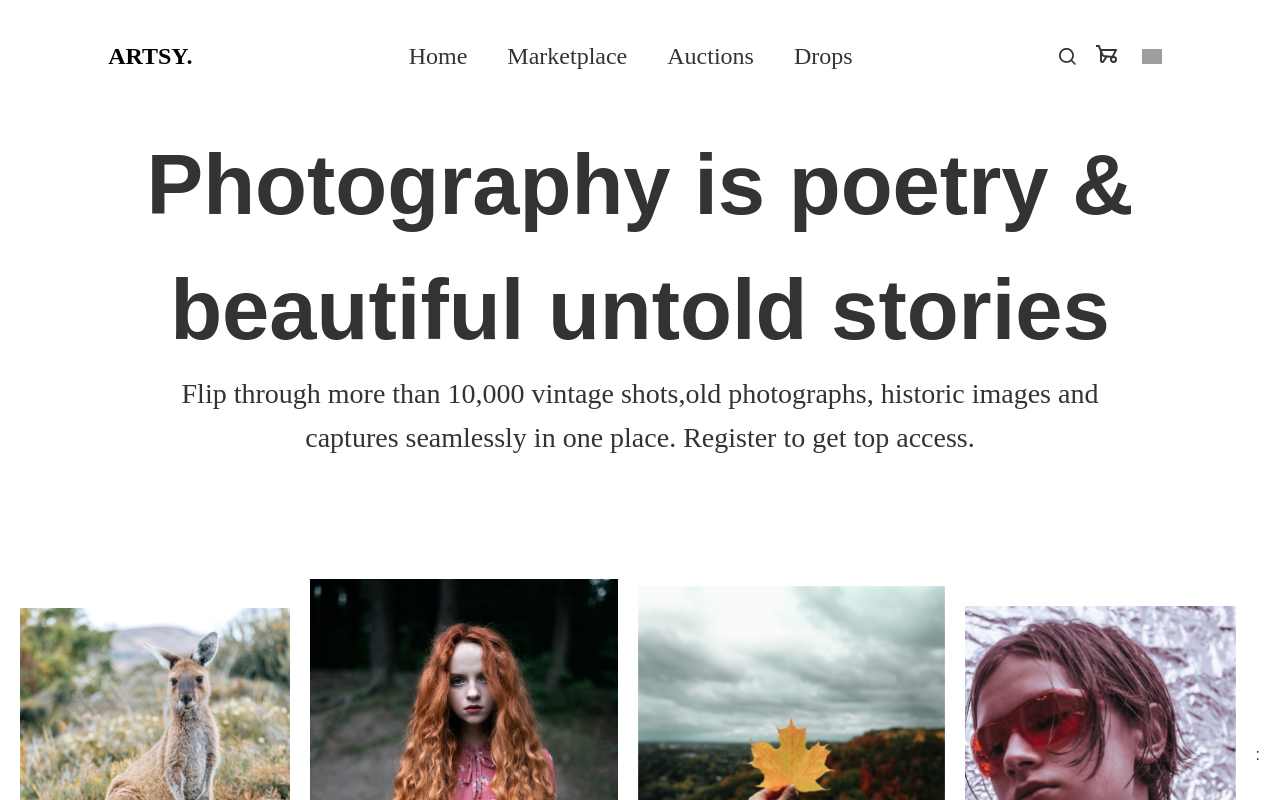
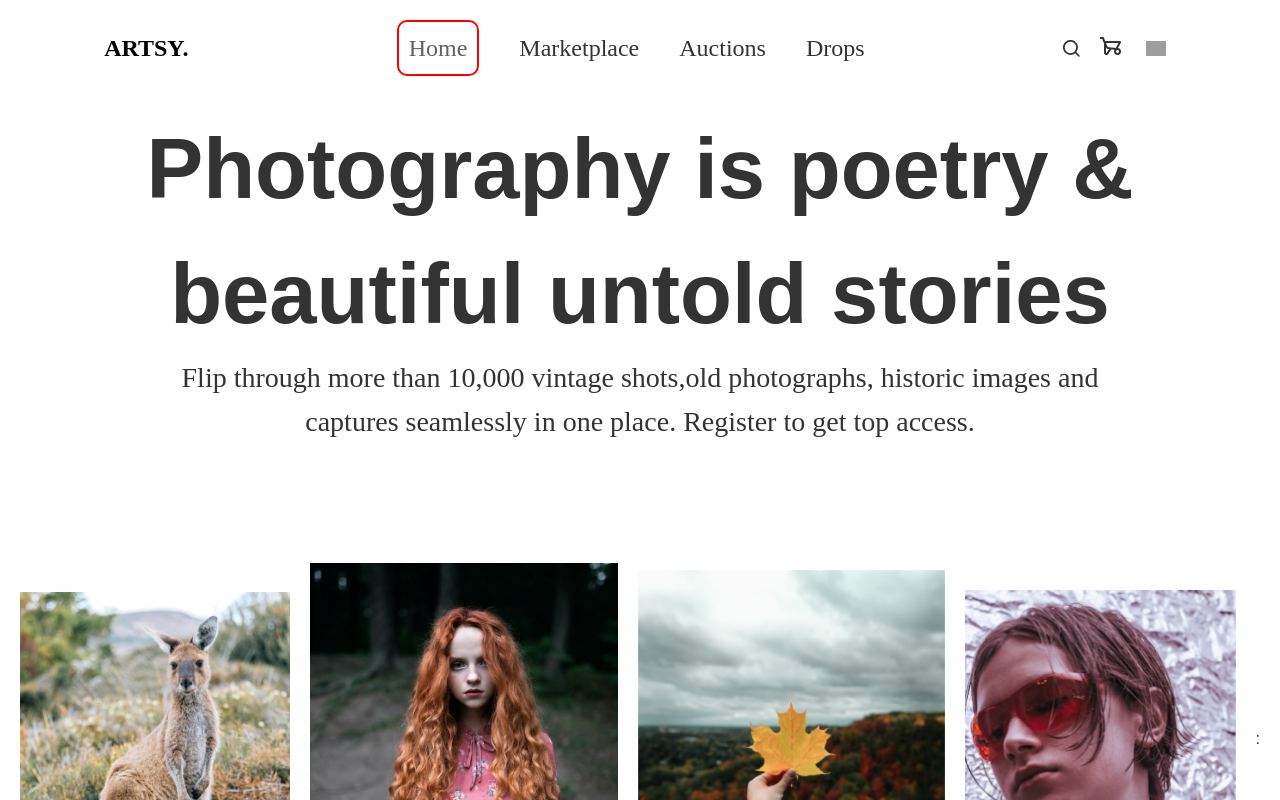
Before and after one commit to Ericchuk/ARTSY., a React (Create React App) app: page / in a window 1280 px wide. Shown: the top 800 px of the page. Built offline with nearby package versions, Linux system fonts and the light colour scheme; grey boxes are pictures that could not be loaded; a web font is replaced by a local one.

Commit message:
included the firebase database but still have to make it append

```diff
--- a/package.json
+++ b/package.json
@@ -1,15 +1,17 @@
 {
-  "name": "routing",
+  "name": "artsy",
   "version": "0.1.0",
   "private": true,
   "dependencies": {
     "@testing-library/jest-dom": "^5.16.5",
     "@testing-library/react": "^13.4.0",
     "@testing-library/user-event": "^13.5.0",
+    "firebase": "^9.19.1",
     "react": "^18.2.0",
     "react-dom": "^18.2.0",
     "react-router-dom": "^6.8.1",
     "react-scripts": "5.0.1",
+    "react-toastify": "^9.1.2",
     "swiper": "^9.0.5",
     "web-vitals": "^2.1.4"
   },
--- a/src/components/cssfiles/navbar.css
+++ b/src/components/cssfiles/navbar.css
@@ -35,18 +35,31 @@
   font-size: 25px;
   text-decoration: none;
   color: var(--sec-color);
+  position:relative;
+  display:flex;
+  justify-content:center;
+  align-items:center;
 }
 .nav ul a li {
-  padding: 10px 0;
+  /* padding: 10px 0; */
   font-family: "Satoshi";
   font-weight: var(--font-weight);
   font-size: var(--font-size);
   line-height: var(--line-height);
+  /* margin:0 20px; */
 }
 .nav .msg-icon {
   position: absolute;
   bottom: 60px;
   right: 10px;
+}
+
+.active{
+  color: var(--tie-color);
+  border:2px solid red;
+  border-radius:10px;
+  padding:0 10px;
+  margin:10px;
 }
 
 @media screen and (min-width: 700px) {
--- a/src/components/homepage-content/homepage.jsx
+++ b/src/components/homepage-content/homepage.jsx
@@ -5,6 +5,7 @@ import Explore from "./exploreandauction";
 import TopCreators from "./topCreators";
 
 export default function Homepage() {
+
   return (
     <article>
       <Banner1 />
--- a/src/components/landingPage.jsx
+++ b/src/components/landingPage.jsx
@@ -13,6 +13,7 @@ import CartPage from "./cart/cartPage";
 import ShippingPage from "./shipping/shippingPage";
 import PaymentPage from "./paymentPage/paymentPage";
 import ThankYou from "./thankYou/thankYou";
+
 
 export default function LandingPage() {
   return (
--- a/src/components/navbar.jsx
+++ b/src/components/navbar.jsx
@@ -1,11 +1,28 @@
 import close from "./img/Vector (3).png";
-import { Link } from 'react-router-dom';
+import { Link, useLocation } from 'react-router-dom';
 import "./cssfiles/navbar.css";
+import { useState, useEffect } from "react";
 
 export default function Navbar({ isOpen, setIsOpen }) {
-  function closeNav() {
+  function closeNav(e) {
     setIsOpen(!isOpen);
   }
+
+  const [active, setActive] = useState("Home");
+  const location = useLocation();
+
+  useEffect(() => {
+    if(location.pathname === '/'){
+      setActive("Home")
+    }else if(location.pathname === "/auction"){
+      setActive("Auction")
+    }else if(location.pathname === "/Marketplace"){
+      setActive("Marketplace")
+    }else if(location.pathname === "/drop"){
+      setActive("Drop")
+    }
+  }, [location])
+
   return (
     <nav className="nav">
       <header>
@@ -13,17 +30,17 @@ export default function Navbar({ isOpen, setIsOpen }) {
         <img src={close} alt="closeNav" onClick={closeNav} />
       </header>
       <ul>
-        <Link to="/"  onClick={closeNav}>
-          <li>Home</li>
+        <Link to="/" >
+          <li id="Home" className={`${active === "Home" ? "active" : ""}`} onClick={closeNav} >Home</li>
         </Link>
-        <Link to="auction"  onClick={closeNav}>
+        <Link to="auction" id="Auction" className={`${active === "Auction" ? "active" : ""}`} onClick={() => setActive("Auction")}  >
           <li>Auctions</li>
         </Link>
-        <Link to="Marketplace"  onClick={closeNav}>
+        <Link to="Marketplace" id="Marketplace" className={`${active === "Marketplace" ? "active" : ""}`} onClick={() => setActive("Marketplace")}>
           <li>Marketplace</li>
         </Link>
-        <Link to="drop"  onClick={closeNav}>
-          <li>Drops</li>
+        <Link to="drop" id="Drop" className={`${active === "Drop" ? "active" : ""}`} onClick={() => setActive("Drop")}>
+          <li >Drops</li>
         </Link>
       </ul>
       <div className="msg-icon" onClick={closeNav}>
--- a/src/components/paymentPage/walletForm.jsx
+++ b/src/components/paymentPage/walletForm.jsx
@@ -1,6 +1,7 @@
 import "./cssfile/walletForm.css";
 import { useContext } from 'react';
 import { ProductContext } from "../productContectApi";
+// import fireDb from "../../config"
 
 
 export default function WalletForm() {
@@ -28,7 +29,7 @@ export default function WalletForm() {
       name: "Safe code",
     },
   ];
-  const {inCart,shippingFare,total, gTotal, select,city,country} = useContext(ProductContext)
+  const {inCart,shippingFare,total, gTotal, select,city,country,writeUserData} = useContext(ProductContext)
 
   const input = inputs.map((each) => {
     return (
@@ -49,7 +50,7 @@ export default function WalletForm() {
             Save my wallet details & information for future transactions
           </label>
         </div>
-        <a href="/cart/payment/thankYou"><button>Confirm</button></a>
+        <a href="/cart/payment/thankYou"><button onClick={writeUserData}>Confirm</button></a>
       </aside>
 
       <aside>
--- a/src/components/productContectApi.jsx
+++ b/src/components/productContectApi.jsx
@@ -11,6 +11,8 @@ import circa from "./img/Rectangle 260.png";
 import firsy from "./img/Rectangle 39.png";
 import secindy from "./img/Rectangle 284.png";
 import thirdy from "./img/Rectangle 287.png";
+import {initializeApp} from 'firebase/app';
+import {getDatabase,ref,set} from 'firebase/database'
 // import PaystackPop from "@paystack/inline-js"
 
 export const ProductContext = createContext();
@@ -420,13 +422,15 @@ export const ProductProvider = ({ children }) => {
   const [shippingFare, setShippingFare] = useState(0);
   const [gTotal, setGTotal] = useState(0);
   const [counter, setCounter] = useState(0);
-  const [paymentData, setPaymentData] = useState([]);
+  const [userData] = useState([]);
   const [email, setEmail] = useState("");
-  const [walletType, setWalletType] = useState("")
-  const [select, setSelect] =  useState("")
+  const [select, setSelect] = useState("");
   const [city, setCity] = useState("");
   const [country, setCountry] = useState("");
   const [number, setNumber] = useState("");
+  const [key, setKey] = useState("");
+  const [safeCode, setSafeCode] = useState("");
+  const [walletType] = useState(select);
 
 
   // paysstack integration
@@ -439,6 +443,65 @@ export const ProductProvider = ({ children }) => {
   //         name:name,
   //     })
   // }
+
+
+  //   firebase database config
+  const config = {
+    apiKey: "AIzaSyDn5WV4Fyq7K89ajxL4FEfy8PfQJBlgsCc",
+    authDomain: "artsy-3d86c.firebaseapp.com",
+    projectId: "artsy-3d86c",
+    storageBucket: "artsy-3d86c.appspot.com",
+    messagingSenderId: "217613921861",
+    appId: "1:217613921861:web:7d4e6672589850d5fb7d2c",
+  };
+
+  const app = initializeApp(config);
+  const db = getDatabase();
+  const reference = ref(db, `userData/ ${userData}` );
+
+  function writeUserData(){
+    set(reference, {
+      email:email,
+      city:city,
+      country:country,
+      number:number,
+      walletType:walletType,
+      total:total,
+      shippingFare:shippingFare,
+      gTotal:gTotal,
+      incart:inCart.map((item) => {
+        return {
+          id:item.id,
+          type:item.type,
+          ref:item.ref,
+          name:item.name,
+          size:item.size,
+          creator:item.creator,
+          price:item.price,
+          img:item.img,
+          quantity:item.quantity,
+        }
+      }),
+     });
+
+  }
+
+  //  writeUserData("chukwauni@gmail.com", "loagos, nigeria");
+
+  //  set(reference, {
+  //   // username:name,
+  //   email:email,
+  //   city:city,
+  //   country:country,
+  //   number:number,
+  //   walletType:walletType,
+  //   paymentData:paymentData,
+  //   total:total,
+  //   shippingFare:shippingFare,
+  //   gTotal:gTotal,
+  //   incart:inCart,
+  //  });
+
 
   return (
     <ProductContext.Provider
@@ -465,12 +528,14 @@ export const ProductProvider = ({ children }) => {
         setCountry,
         number,
         setNumber,
-        paymentData,
-        setPaymentData,
         walletType,
-        setWalletType,
         select,
-        setSelect
+        setSelect,
+        key,
+        setKey,
+        safeCode,
+        setSafeCode,
+        writeUserData,
       }}
     >
       {children}
--- /dev/null
+++ b/src/config.js
@@ -0,0 +1,14 @@
+// import firebase from 'firebase/app';
+// import 'firebase/database';
+
+// const config = {
+//     apiKey: "AIzaSyDn5WV4Fyq7K89ajxL4FEfy8PfQJBlgsCc",
+//     authDomain: "artsy-3d86c.firebaseapp.com",
+//     projectId: "artsy-3d86c",
+//     storageBucket: "artsy-3d86c.appspot.com",
+//     messagingSenderId: "217613921861",
+//     appId: "1:217613921861:web:7d4e6672589850d5fb7d2c",
+//   };
+
+// const fireDb = firebase.initializeApp(config);
+// export default fireDb.database().ref()
```
Also changed, not shown: src/components/cart/cartCard.jsx (+8 -0 lines), src/components/cartItemContextApi.jsx (added), 1 other file (tests, documents, lock files or other folders).
